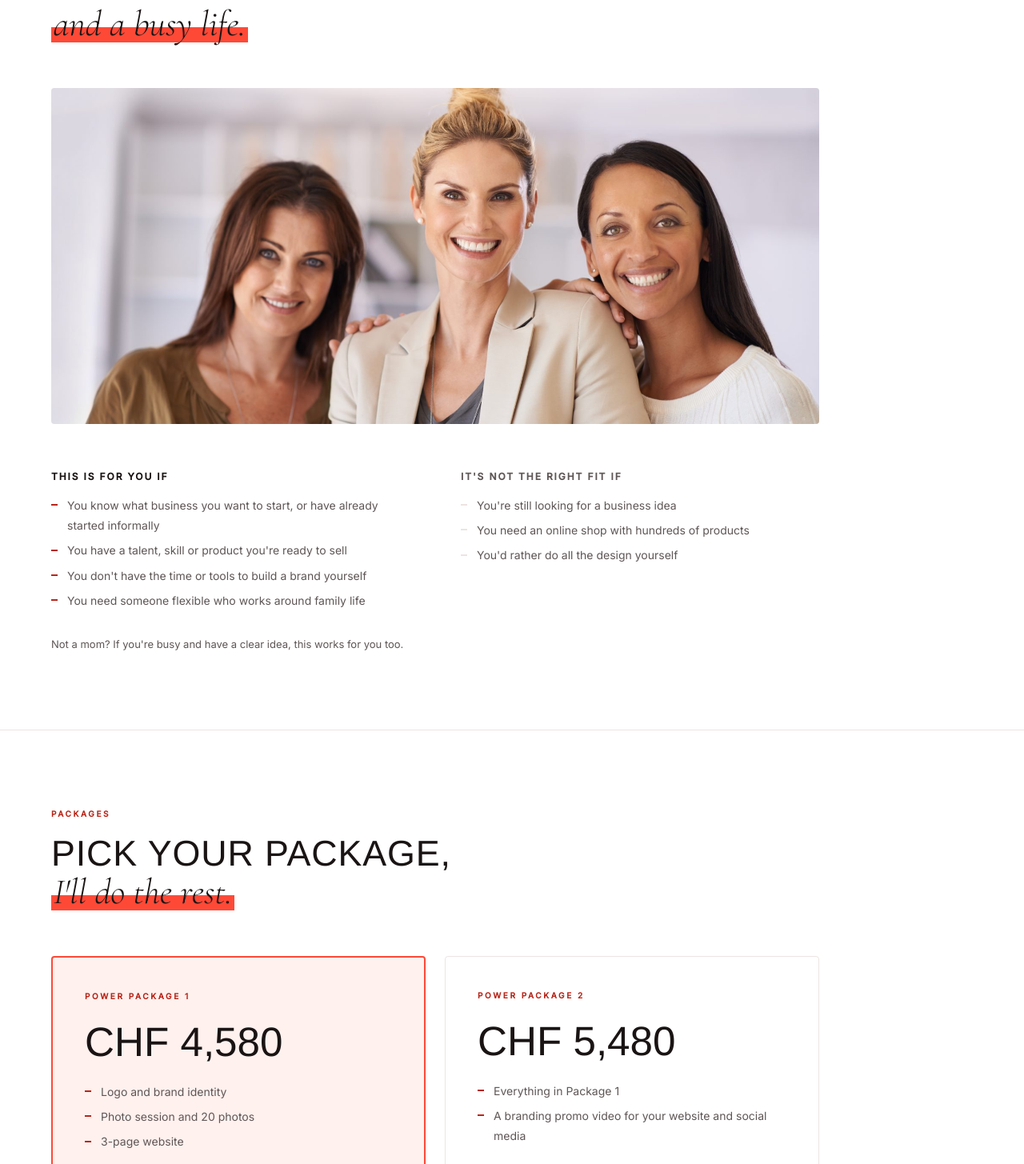
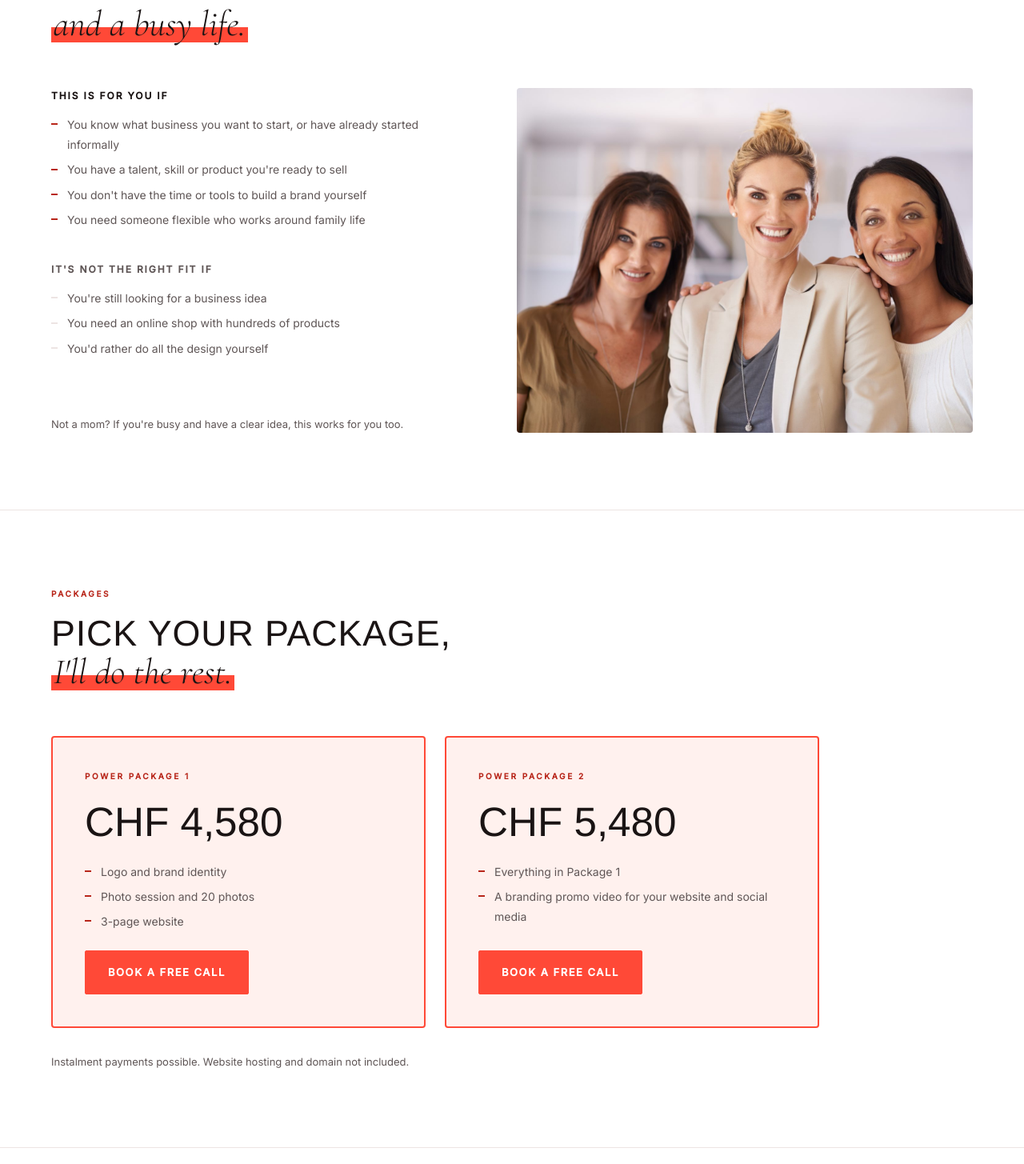
Before and after one commit to aneecoco-lgtm/digital-twilight, a React (Vite) app: page /mompreneur in a window 1280 px wide. Shown: the part 3155-4610 px from the top of the page at 80% size. Built offline with nearby package versions, Linux system fonts and the light colour scheme.

Commit message:
Put the who-it's-for photo beside the lists, frame both packages
Co-Authored-By: Claude Opus 5.5 (1M context) <noreply@anthropic.com>
Claude-Session: https://claude.ai/code/session_01TgkfVL7UjqBfi7nMTUzTsk

```diff
--- a/src/pages/Mompreneur.css
+++ b/src/pages/Mompreneur.css
@@ -241,22 +241,21 @@
 }
 
 /* ── Fit ── */
+.mp-who {
+  display: grid;
+  grid-template-columns: minmax(0, 1fr) minmax(0, 1.1fr);
+  gap: 64px;
+  align-items: center;
+}
 .mp-who-img {
   width: 100%;
-  max-width: 960px;
-  height: auto;
-  aspect-ratio: 16 / 7;
+  height: 100%;
+  min-height: 420px;
   object-fit: cover;
   object-position: 50% 30%;
   border-radius: 4px;
-  margin-bottom: 56px;
 }
-.mp-fit {
-  display: grid;
-  grid-template-columns: 1fr 1fr;
-  gap: 64px;
-  max-width: 960px;
-}
+.mp-fit { display: grid; gap: 40px; }
 .mp-fit-no h3 { color: var(--mp-muted); }
 .mp-fit-no li::before { background: var(--mp-line); }
 
@@ -451,10 +450,11 @@
   .mp-hero { grid-template-columns: 1fr; gap: 40px; padding: 112px 20px 64px; }
   .mp-hero-img { max-width: 420px; }
   .mp-benefits,
-  .mp-fit,
+  .mp-who,
   .mp-packages,
   .mp-about { grid-template-columns: 1fr; gap: 32px; }
   .mp-quote { grid-template-columns: 1fr; }
+  .mp-who-img { min-height: 0; aspect-ratio: 16 / 10; order: -1; }
   .mp-pull { grid-row: auto; }
   .mp-story-photos { gap: 10px; margin-bottom: 56px; }
   .mp-story-photos img:first-child { aspect-ratio: 4 / 3; }
--- a/src/pages/Mompreneur.jsx
+++ b/src/pages/Mompreneur.jsx
@@ -176,8 +176,8 @@ export default function Mompreneur() {
           <span className="mp-label">Who it's for</span>
           <h2 className="mp-title"><span className="mp-nowrap">For moms with a clear idea</span><br /><em>and a busy life.</em></h2>
         </div>
-        <img className="mp-who-img" src="/images/mompreneur/who.jpg" alt="Three women entrepreneurs smiling together" loading="lazy" width="1800" height="1120" />
-        <div className="mp-fit">
+        <div className="mp-who">
+          <div className="mp-fit">
           <div>
             <h3>This is for you if</h3>
             <ul>
@@ -195,8 +195,10 @@ export default function Mompreneur() {
               <li>You'd rather do all the design yourself</li>
             </ul>
           </div>
+          <p className="mp-note">Not a mom? If you're busy and have a clear idea, this works for you too.</p>
         </div>
-        <p className="mp-note">Not a mom? If you're busy and have a clear idea, this works for you too.</p>
+          <img className="mp-who-img" src="/images/mompreneur/who.jpg" alt="Three women entrepreneurs smiling together" loading="lazy" width="1800" height="1120" />
+        </div>
       </section>
 
       {/* ── Packages ── */}
@@ -216,14 +218,14 @@ export default function Mompreneur() {
             </ul>
             <a href={BOOK_LINK} {...BOOK_LINK_PROPS} className="mp-btn mp-btn--solid">Book a free call</a>
           </div>
-          <div className="mp-package">
+          <div className="mp-package mp-package--main">
             <span className="mp-label">Power Package 2</span>
             <p className="mp-price">CHF 5,480</p>
             <ul>
               <li>Everything in Package 1</li>
               <li>A branding promo video for your website and social media</li>
             </ul>
-            <a href={BOOK_LINK} {...BOOK_LINK_PROPS} className="mp-btn">Book a free call</a>
+            <a href={BOOK_LINK} {...BOOK_LINK_PROPS} className="mp-btn mp-btn--solid">Book a free call</a>
           </div>
         </div>
         <p className="mp-note">Instalment payments possible. Website hosting and domain not included.</p>
```
